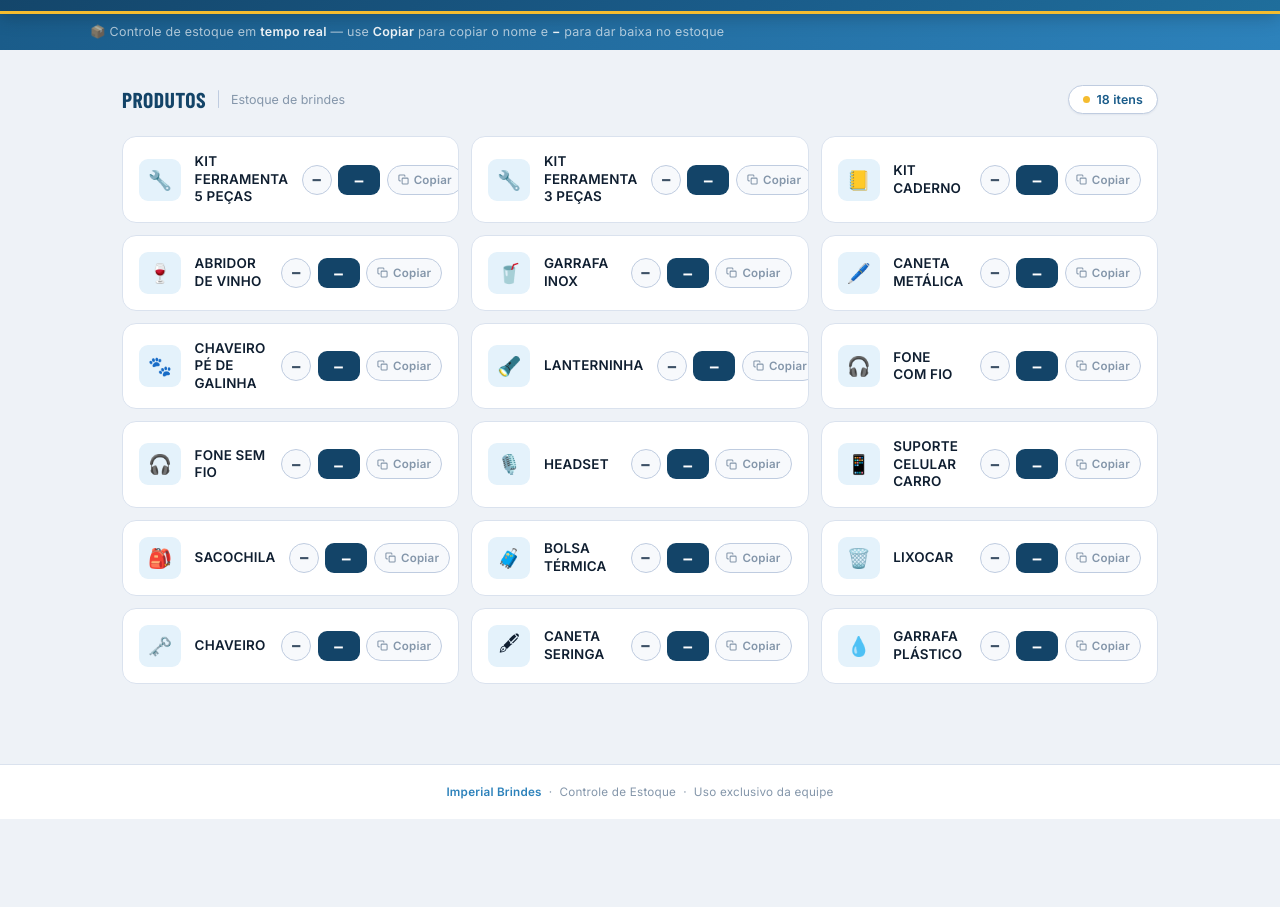
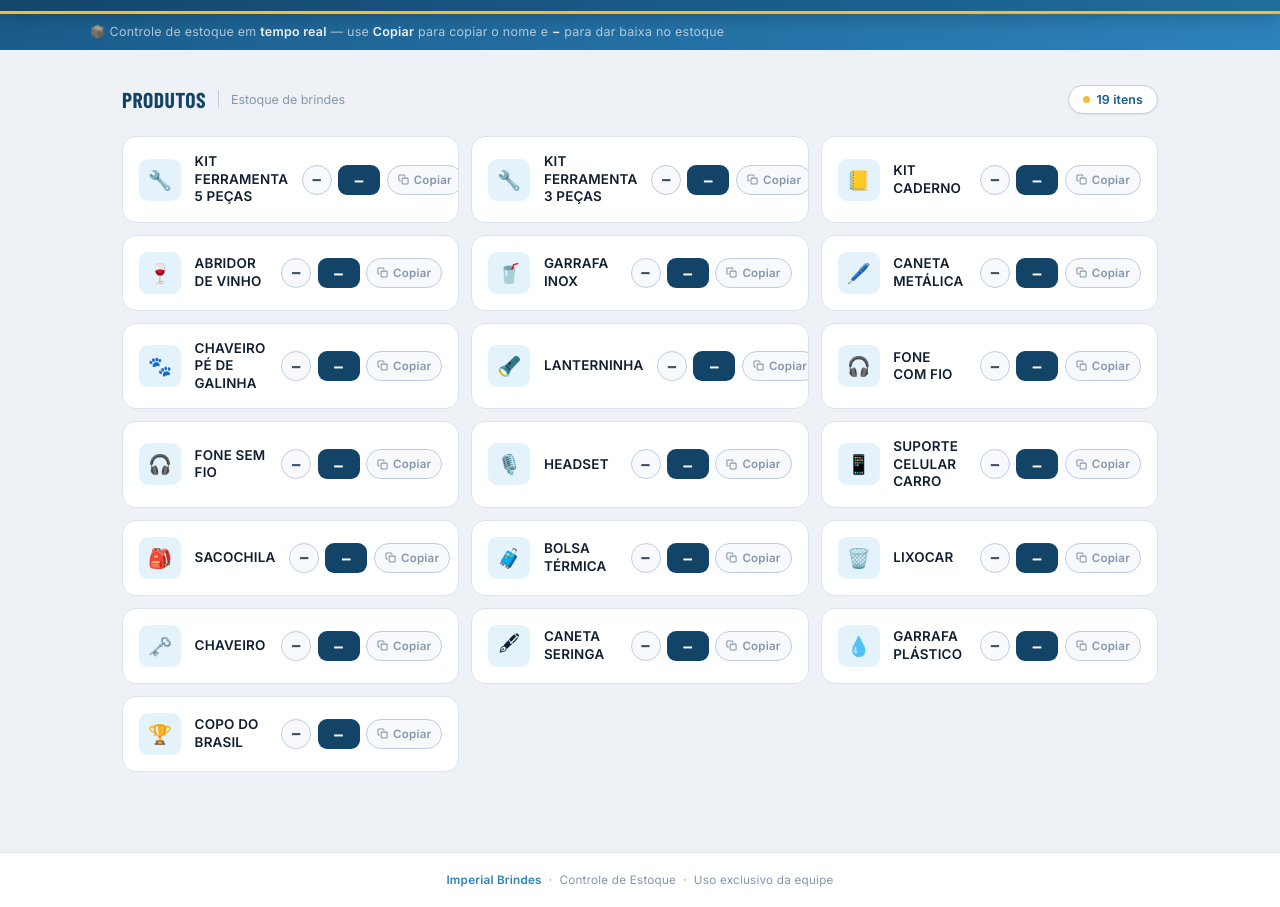
Before and after one commit to RlxPrime/ControleBrindes, a plain HTML site: page index.html in a window 1280 px wide. Shown: the part 59-966 px from the top of the page. Before the commit the page ends 878 px from the top, so only its background shows below. Drawn offline with nearby package versions, Linux system fonts and the light colour scheme; no server answers; a web font is replaced by a local one.

Commit message:
Update index.html

```diff
--- a/index.html
+++ b/index.html
@@ -674,7 +674,8 @@
     { id: "p15", nome: "LIXOCAR",                      emoji: "🗑️", qtd: 4  },
     { id: "p16", nome: "CHAVEIRO",                     emoji: "🗝️", qtd: 18 },
     { id: "p17", nome: "CANETA SERINGA",               emoji: "🖋", qtd: 150 },
-    { id: "p18", nome: "GARRAFA PLÁSTICO",             emoji: "💧", qtd: 15 }
+    { id: "p18", nome: "GARRAFA PLÁSTICO",             emoji: "💧", qtd: 15 },
+    { id: "p19", nome: "COPO DO BRASIL",               emoji: "🏆", qtd: 100}
   ];
 
   /* ════════════════════════════════════════════
```
